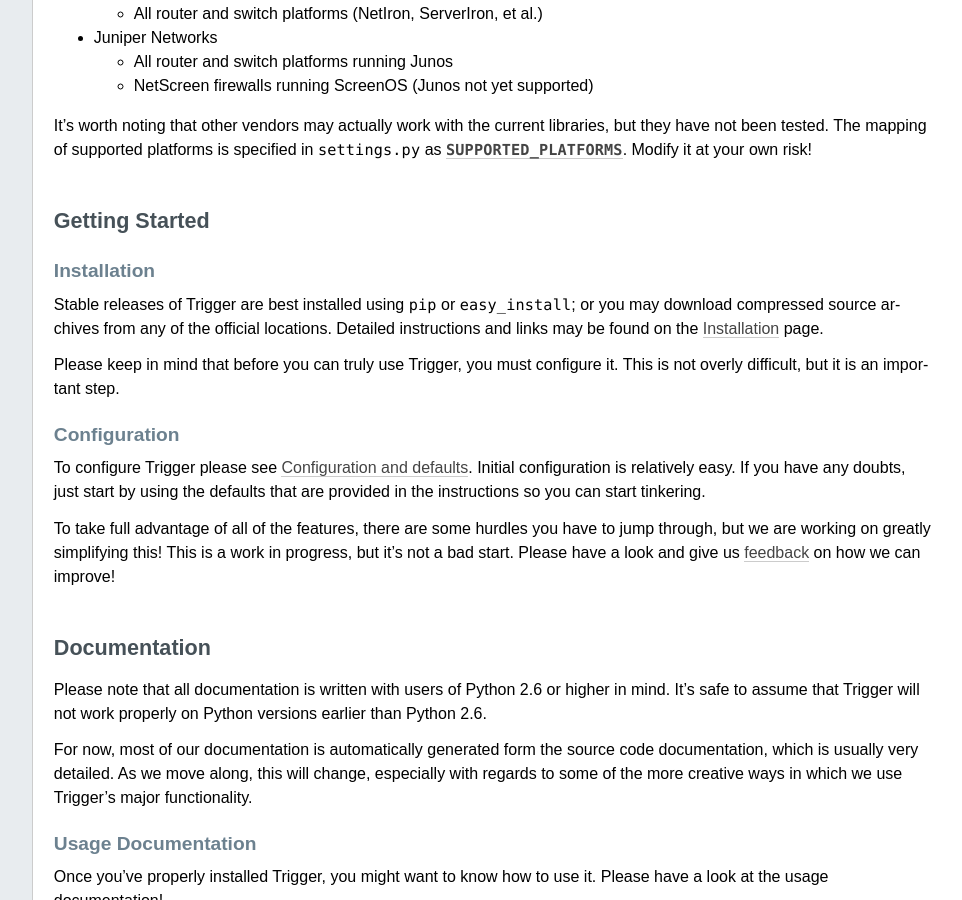
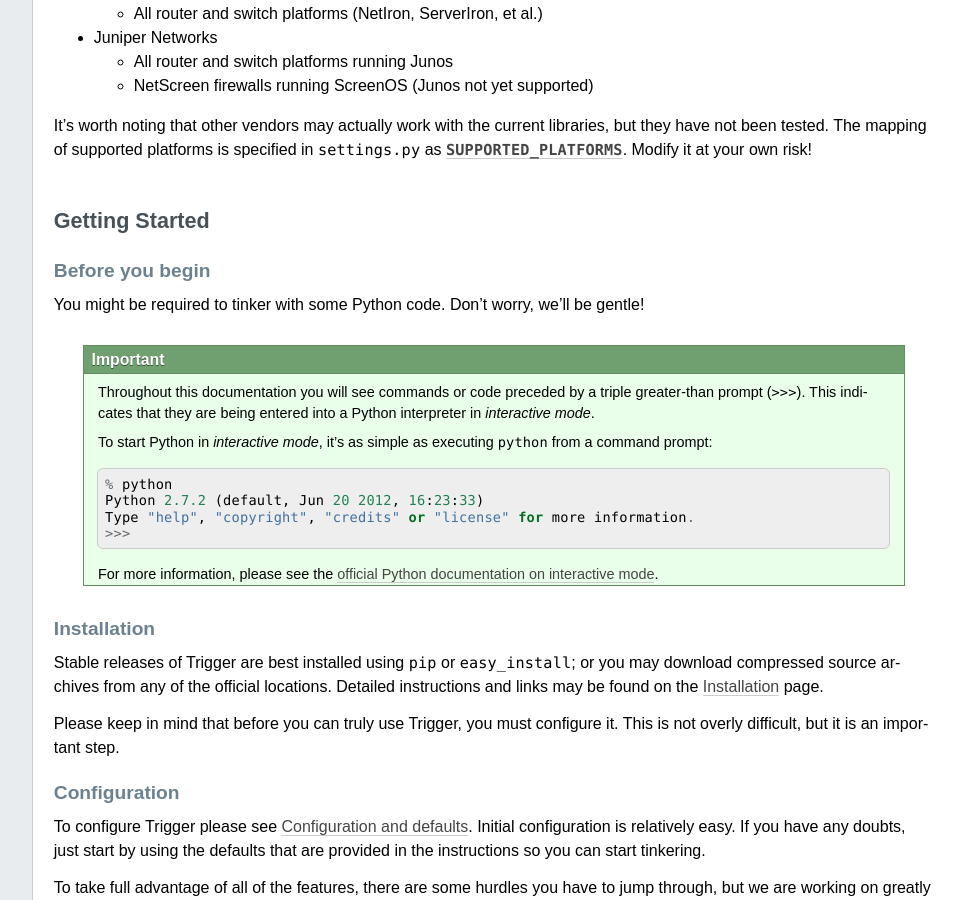
Before and after one commit to trigger/trigger, a Sphinx documentation site: the page built from docs/index.rst, in a window 1280 px wide and 900 px high, scrolled down 5370 px. Shown: the whole window, without its empty margins (224-1186 px from the left). Built offline with Sphinx 7.4.7, drawn with Linux system fonts in a browser that asks for light colours.

Commit message:
Updated docs to say we're using a interactive Python interpreter

```diff
--- a/docs/index.rst
+++ b/docs/index.rst
@@ -35,7 +35,7 @@
 
 .. versionadded:: 1.2
 
-+ Import your metadata from an existing `RANCID <www.shrubbery.net/rancid/>`_
++ Import your metadata from an existing `RANCID <http://www.shrubbery.net/rancid/>`_
   installation to get up-and-running quickly!
 
 .. _examples-index:
@@ -95,6 +95,15 @@
 Getting Started
 ===============
 
+.. _interactive-mode:
+
+Before you begin
+----------------
+
+You might be required to tinker with some Python code. Don't worry, we'll be gentle!
+
+.. include:: interactive_mode.rst
+
 .. _install-docs:
 
 Installation
@@ -143,6 +152,7 @@
     development
     examples
     installation
+    interactive_mode
     license
     overview
 
--- a/docs/installation.rst
+++ b/docs/installation.rst
@@ -248,7 +248,10 @@
 Verifying Functionality
 =======================
 
-Once the dependencies are installed, try doing stuff.
+Once the dependencies are installed, fire up your trusty Python interpreter in
+interactive mode and try doing stuff.
+
+.. include:: interactive_mode.rst
 
 NetDevices
 ----------
--- /dev/null
+++ b/docs/interactive_mode.rst
@@ -0,0 +1,17 @@
+.. important::
+
+    Throughout this documentation you will see commands or code preceded by
+    a triple greater-than prompt (``>>>``). This indicates that they are being
+    entered into a Python interpreter in *interactive mode*.
+
+    To start Python in *interactive mode*, it's as simple as executing
+    ``python`` from a command prompt::
+
+        % python
+        Python 2.7.2 (default, Jun 20 2012, 16:23:33)
+        Type "help", "copyright", "credits" or "license" for more information.
+        >>>
+
+    For more information, please see the `official Python documentation on
+    interactive mode
+    <http://docs.python.org/tutorial/interpreter.html#interactive-mode>`_.
```
